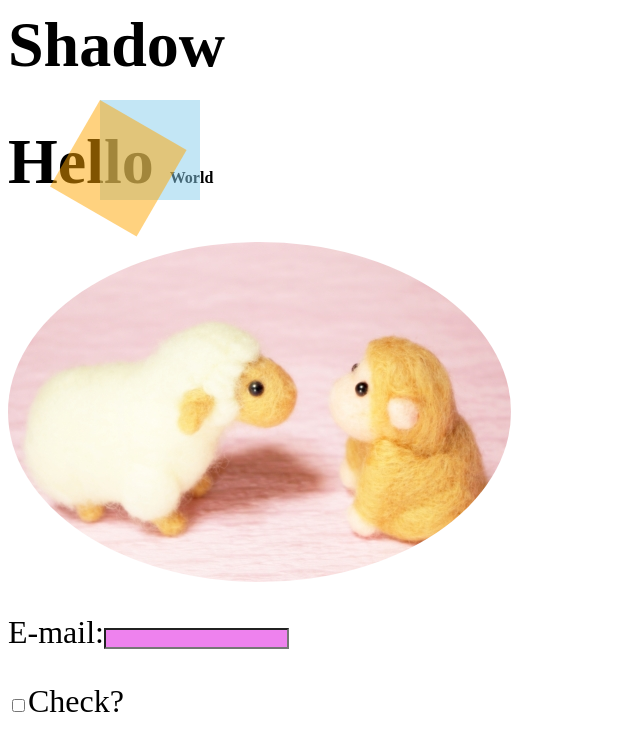
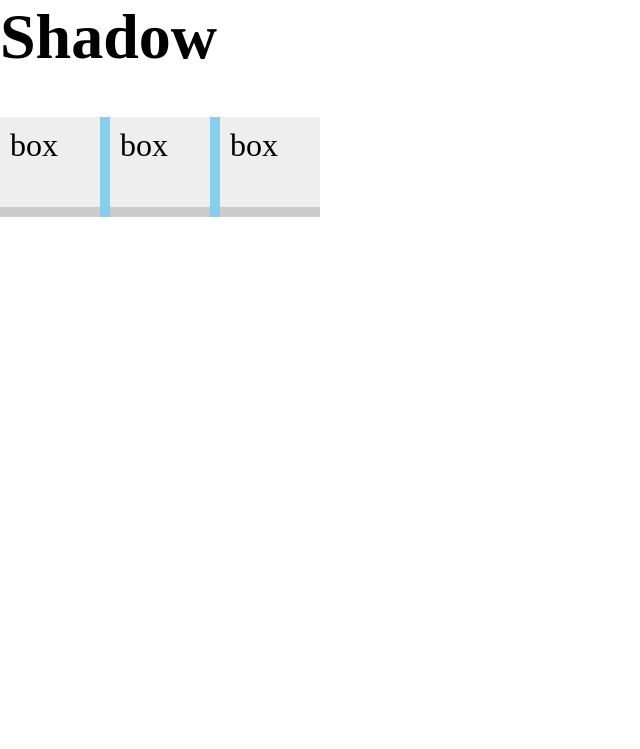
Before and after one commit to t-oda/dotinstall_css3, a plain HTML site: page index.html in a window 1280 px wide. Shown: the top 749 px of the page, without its empty margins (0-640 px from the left). Drawn offline with Linux system fonts and the light colour scheme.

Commit message:
lesson #19 done

```diff
--- a/default.css
+++ b/default.css
@@ -161,7 +161,7 @@ div{
 h1{
     text-shadow: 1px 2px 0 skyblue;
 }
-*/
+
 div{
     width: 100px;
     height: 100px;
@@ -171,6 +171,7 @@ div{
     left: 100px;
 
 }
+
 #box10{
     background: skyblue;
     opacity: .5;
@@ -178,8 +179,78 @@ div{
 #box11{
     background: orange;
     opacity: .5;
-    /*transform: translate(20px,40px)
-    transform: skew(10deg,20deg);*/
+    transform: translate(20px,40px)
+    transform: skew(10deg,20deg);
     transform: rotate(30deg);
     transform-origin: 0 0;
 }
+transitionについて
+div{
+    width: 100px;
+    height: 50px;
+    background: skyblue;
+    transition-property: all;
+    transition-duration: 2s;
+    transition-timing-function: ease;
+    transition-delay: 0.8s;
+}
+div:hover{
+    width: 200px;
+    height: 50px;
+    background: blue;
+
+}
+
+div{
+    width: 50px;
+    height: 50px;
+    background: skyblue;
+    -webkit-animation-name: slidein;
+    -webkit-animation-duration: 1s;
+    -webkit-animation-timing-function: ease;
+    -webkit-animation-delay: .1s;
+    -webkit-animation-iteration-count: infinite;
+    -webkit-animation-direction: alternate;
+
+}
+@-webkit-keyframes slidein{
+    0%{
+        margin-left: 100%;
+        background: white;
+
+    }
+    70%{
+        margin-left: 50%;
+        background: blue;
+
+    }
+    100%{
+        margin-left: 0%;
+
+    }
+}
+*/
+body{
+    margin: 0;
+    padding: 0;
+
+}
+.conteiner{
+    width: 320px;
+    height: 100px;
+    background: skyblue;
+
+}
+.box{
+    box-sizing: border-box;
+
+    width: 100px;
+    height: 100px;
+    background: #eee;
+    float: left;
+    padding: 10px;
+    border-bottom: 10px solid #ccc;
+}
+.box + .box{
+    margin-left: 10px;
+}
--- a/index.html
+++ b/index.html
@@ -10,9 +10,14 @@
         </header>
         <h1>Shadow
         </h1>
-        <div></div>
-        <div id="box10"></div>
+        <div class="conteiner">
+            <div class="box">box</div>
+            <div class="box">box</div>
+            <div class="box">box</div>
+        </div>
+<!--        <div id="box10"></div>
         <div id="box11"></div>
+
         <h1>Hello
             <span>World</span>
         </h1>
@@ -58,7 +63,7 @@
         <p><a href="http://yahoo.co.jp">Yahoo</a></p>
         <p><a href="http://dotinstall.com">Dotinstall</a></p>
         <p><a href="mypage.html">MyPage</a></p>
-
+        -->
 <!--        <div id="box1"></div>
         <div id="box2"></div>
         <div id="box3"></div>
```
